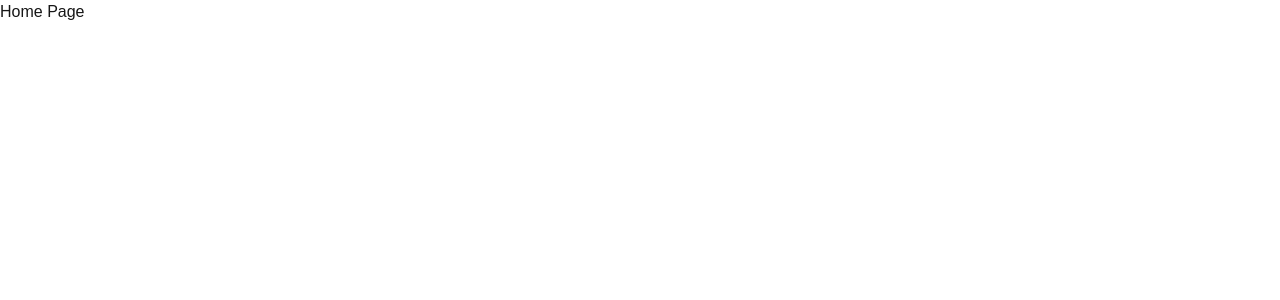
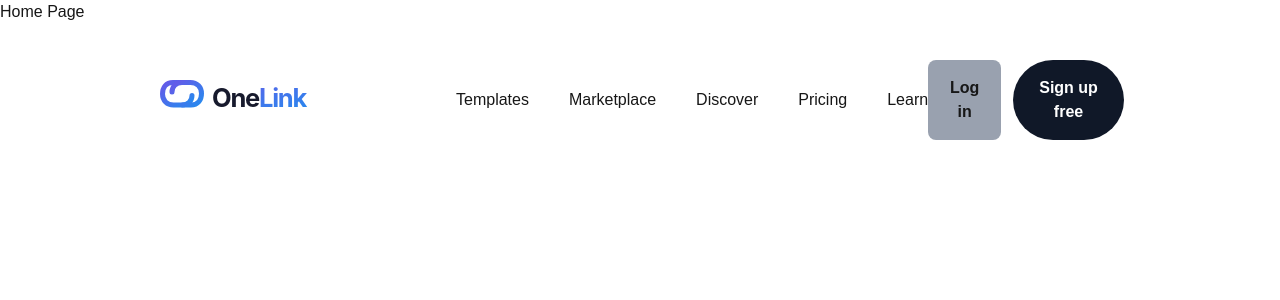
Before and after one commit to Divyam16choubey/OneLink, a Next.js app: page / in a window 1280 px wide. Shown: the top 300 px of the page. Built offline with nearby package versions, Linux system fonts and the light colour scheme.

Commit message:
navbar implemented

```diff
--- a/app/layout.js
+++ b/app/layout.js
@@ -1,5 +1,6 @@
 import { Geist, Geist_Mono } from "next/font/google";
 import "./globals.css";
+import Navbar from "@/components/Navbar";
 
 const geistSans = Geist({
   variable: "--font-geist-sans",
@@ -22,7 +23,10 @@ export default function RootLayout({ children }) {
       lang="en"
       className={`${geistSans.variable} ${geistMono.variable} h-full antialiased`}
     >
-      <body className="min-h-full flex flex-col">{children}</body>
+      <body className="min-h-full flex flex-col">
+        <Navbar />
+        {children}
+      </body>
     </html>
   );
 }
--- /dev/null
+++ b/components/Navbar.js
@@ -0,0 +1,77 @@
+"use client"
+import React from 'react'
+import Link from 'next/link'
+import { usePathname } from "next/navigation";
+
+const Navbar = () => {
+    const pathname = usePathname()
+    const showNavbar = ["/", "/generate"].includes(pathname)
+
+    return (<>{showNavbar && <nav className='bg-white w-[80vw] flex justify-between fixed top-10 right-[10vw] rounded-full p-5 px-7'>
+        <div className="logo flex gap-20 items-center">
+            <Link href="/" aria-label="OneLink Home">
+                <svg
+                    className="h-14 w-auto"
+                    xmlns="http://www.w3.org/2000/svg"
+                    viewBox="0 0 440 112"
+                    fill="none"
+                    role="img"
+                    aria-label="OneLink"
+                >
+                    <defs>
+                        <linearGradient id="olgrad" x1="0" y1="0" x2="1" y2="1">
+                            <stop offset="0%" stopColor="#6758E8" />
+                            <stop offset="100%" stopColor="#268BEE" />
+                        </linearGradient>
+                    </defs>
+
+                    <g transform="translate(8 8)">
+                        <path
+                            d="M43 13 L26 13 C12 13 5 23 5 36 C5 49 14 58 27 58 L44 58 C56 58 64 50 64 39"
+                            stroke="url(#olgrad)"
+                            strokeWidth="10"
+                            strokeLinecap="round"
+                        />
+
+                        <path
+                            d="M45 58 L62 58 C76 58 83 48 83 35 C83 22 74 13 61 13 L44 13 C32 13 24 21 24 32"
+                            stroke="url(#olgrad)"
+                            strokeWidth="10"
+                            strokeLinecap="round"
+                        />
+                    </g>
+
+                    <text
+                        x="112"
+                        y="69"
+                        fontFamily="Inter, Arial, sans-serif"
+                        fontSize="51"
+                        fontWeight="700"
+                        letterSpacing="-2.5"
+                        fill="#171A2D"
+                    >
+                        One<tspan fill="url(#olgrad)">Link</tspan>
+                    </text>
+                </svg>
+            </Link>
+
+            <ul className='flex gap-10'>
+                <Link href="/"><li>Templates </li></Link>
+                <Link href="/"><li>Marketplace</li></Link>
+                <Link href="/"><li>Discover</li></Link>
+                <Link href="/"><li>Pricing</li></Link>
+                <Link href="/"><li>Learn</li></Link>
+            </ul>
+        </div>
+
+        <div className='flex gap-3'>
+            <button className="login bg-gray-400 p-4 rounded-lg font-bold">Log in</button>
+            <button className="signup bg-gray-900 text-white font-bold p-4 rounded-full"> Sign up free</button>
+        </div>
+    </nav>}
+    </>
+
+    )
+}
+
+export default Navbar
```
Also changed, not shown: public/onelink.svg (added).
